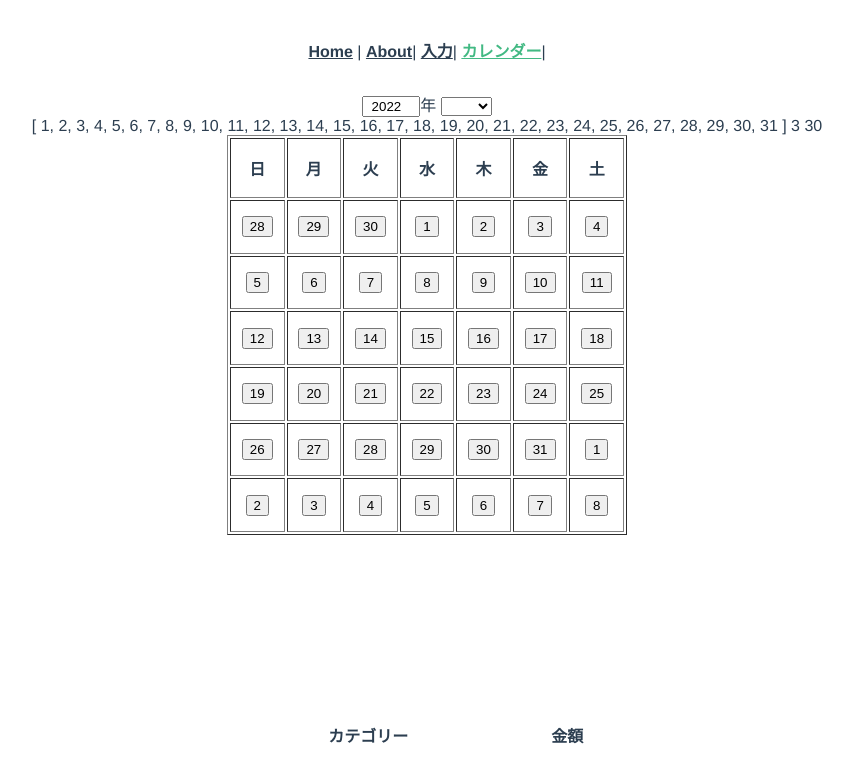
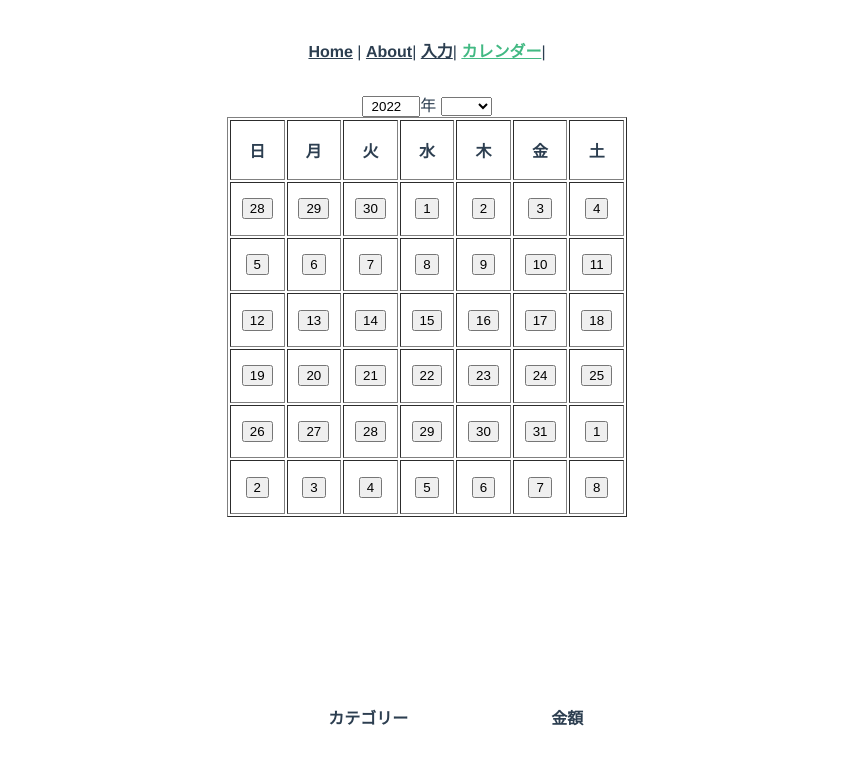
Before and after one commit to takuyanoguchi626/household-expenses, a Vue app: page /calender in a window 1280 px wide. Shown: the top 782 px of the page, without its empty margins (213-1066 px from the left). Built offline with nearby package versions, Linux system fonts and the light colour scheme.

Commit message:
カレンダーのコードをリファクタリング

```diff
--- a/src/views/householdCalender.vue
+++ b/src/views/householdCalender.vue
@@ -16,11 +16,6 @@
         <option value="11">11月</option>
         <option value="12">12月</option>
       </select>
-    </div>
-    <div>
-      {{ getmonthArr }}
-      {{ dayOfWeek }}
-      {{ getLastDateOfLastMonth }}
     </div>
     <div>
       <table border="1">
@@ -97,32 +92,36 @@
 import { Component, Vue } from "vue-property-decorator";
 @Component
 export default class XXXComponent extends Vue {
+  //年
   private year = 2022;
+  //月
   private month = 0;
+  //日
   private day = 0;
+  //Dateの月の調整
   private MOONAJDSTMENT = 1;
-  private firstDate = new Date();
-  private lastDate = new Date();
-  private monthArr = Array<number>();
-  private LastDateOfLastMonth = new Date();
+  //1週間目
   private firstWeek = Array<number>();
+  //2週間目
   private secondWeek = Array<number>();
+  //3週間目
   private thirdWeek = Array<number>();
+  //4週間目
   private fourthWeek = Array<number>();
+  //5週間目
   private fifthWeek = Array<number>();
+  //6週間目
   private sixthWeek = Array<number>();
 
   get spendings(): Map<string, Array<Array<string>>> {
     let date = this.year + "-" + this.month + "-" + this.day;
     return this.$store.getters.getSpendings(date);
   }
-
   dayPush(day: number): void {
     this.day = day;
     console.log(this.year + "-" + this.month + "-" + this.day);
   }
-
-  //カレンダーテーブル作成
+  //今月の1週間目を配列で取得
   get getFirstWeek(): Array<number> {
     this.firstWeek = Array<number>();
     for (
@@ -137,7 +136,7 @@ export default class XXXComponent extends Vue {
     }
     return this.firstWeek;
   }
-
+  //今月の2週間目を配列で取得
   get getSecondWeek(): Array<number> {
     this.secondWeek = Array<number>();
     for (let i = 0; this.secondWeek.length < 7; i++) {
@@ -145,7 +144,7 @@ export default class XXXComponent extends Vue {
     }
     return this.secondWeek;
   }
-
+  //今月の3週間目を配列で取得
   get getThirdWeek(): Array<number> {
     this.thirdWeek = Array<number>();
     for (let i = 0; this.thirdWeek.length < 7; i++) {
@@ -153,7 +152,7 @@ export default class XXXComponent extends Vue {
     }
     return this.thirdWeek;
   }
-
+  //今月の4週間目を配列で取得
   get getFourthWeek(): Array<number> {
     this.fourthWeek = Array<number>();
     for (let i = 0; this.fourthWeek.length < 7; i++) {
@@ -161,7 +160,7 @@ export default class XXXComponent extends Vue {
     }
     return this.fourthWeek;
   }
-
+  //今月の5週間目を配列で取得
   get getFifthWeek(): Array<number> {
     this.fifthWeek = Array<number>();
     for (let i = 0; this.fifthWeek.length < 7; i++) {
@@ -174,7 +173,7 @@ export default class XXXComponent extends Vue {
     }
     return this.fifthWeek;
   }
-
+  //今月の6週間目を配列で取得
   get getSixthWeek(): Array<number> {
     this.sixthWeek = Array<number>();
     for (let i = 1; this.sixthWeek.length < 7; i++) {
@@ -193,43 +192,33 @@ export default class XXXComponent extends Vue {
     }
     return this.sixthWeek;
   }
-
-  get getdate(): Date {
-    this.firstDate = new Date(
+  //今月の日付を配列に入れて取得
+  get getmonthArr(): Array<number> {
+    let monthArr = Array<number>();
+    for (let i = 1; i <= this.lastDay; i++) {
+      monthArr.push(i);
+    }
+    return monthArr;
+  }
+  //今月の初日の曜日を取得
+  get dayOfWeek(): number {
+    return new Date(
       Number(this.year),
       this.month - this.MOONAJDSTMENT
-    );
-    return this.firstDate;
+    ).getDay();
   }
-
-  get lastDay(): number {
-    this.lastDate = new Date(Number(this.year), this.month, 0);
-    return this.lastDate.getDate();
-  }
-
-  get getmonthArr(): Array<number> {
-    this.monthArr = Array<number>();
-    for (let i = 1; i <= this.lastDay; i++) {
-      this.monthArr.push(i);
-    }
-    return this.monthArr;
-  }
-
-  get dayOfWeek(): number {
-    this.firstDate = new Date(
-      Number(this.year),
-      this.month - this.MOONAJDSTMENT
-    );
-    return this.firstDate.getDay();
-  }
-
+  //先月の最終日を取得
   get getLastDateOfLastMonth(): number {
-    this.LastDateOfLastMonth = new Date(
+    return new Date(
       Number(this.year),
       this.month - this.MOONAJDSTMENT,
       0
-    );
-    return this.LastDateOfLastMonth.getDate();
+    ).getDate();
+  }
+  //今月の最終日を取得
+  get lastDay(): number {
+    let lastDate = new Date(Number(this.year), this.month, 0);
+    return lastDate.getDate();
   }
 }
 </script>
```
